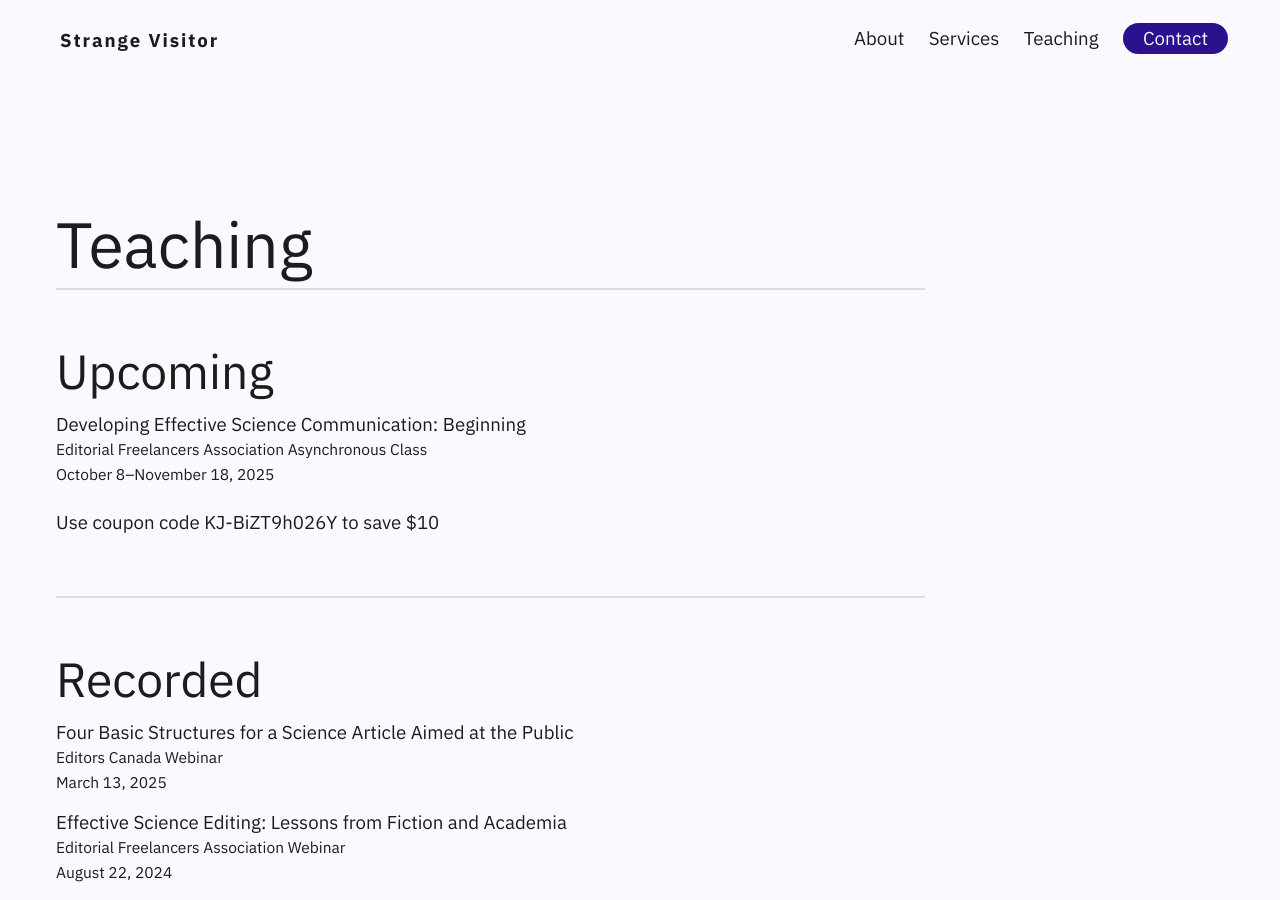
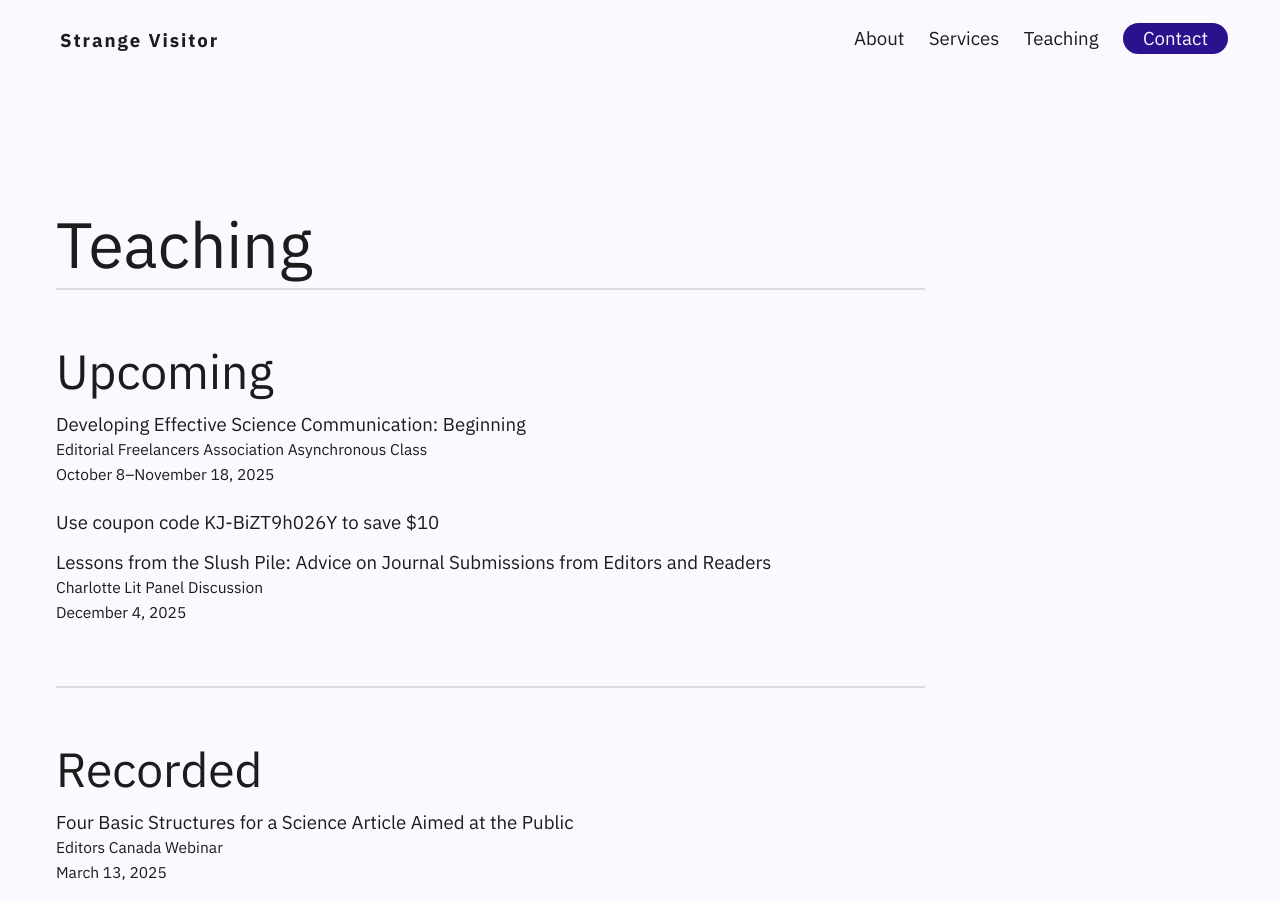
Before and after one commit to kgrimSV/Strange_Visitor, a Jekyll site: the page built from teaching.md, in a window 1280 px wide and 900 px high. Built offline with Jekyll 4.4.1, drawn with Linux system fonts in a browser that asks for light colours; some web fonts are replaced.

Commit message:
Update teaching.md
add Charlotte Lit panel

```diff
--- a/teaching.md
+++ b/teaching.md
@@ -14,6 +14,11 @@ permalink: /teaching/
 <br>
 <br>
 Use coupon code KJ-BiZT9h026Y to save $10
+<br>
+
+[Lessons from the Slush Pile: Advice on Journal Submissions from Editors and Readers](https://charlottelit.configio.com/pd/615/panel-discussion-lessons-from-the-slush-pile)<br>
+<small>Charlotte Lit Panel Discussion</small><br>
+<small>December 4, 2025</small>
 <br>
 
 <br>
```
